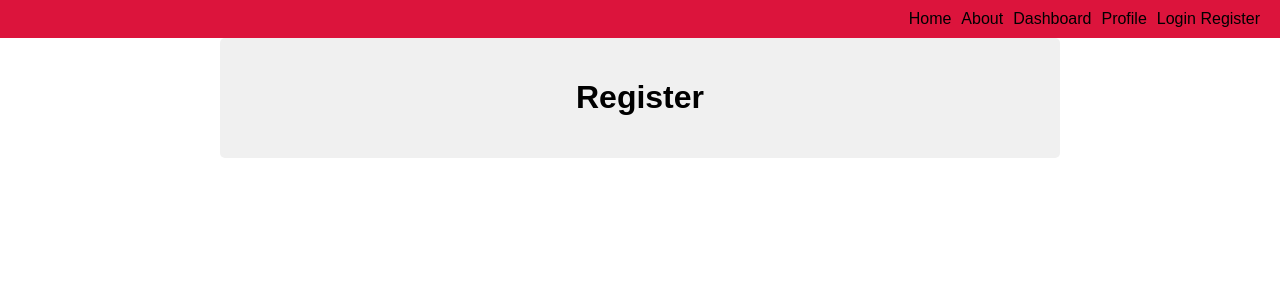
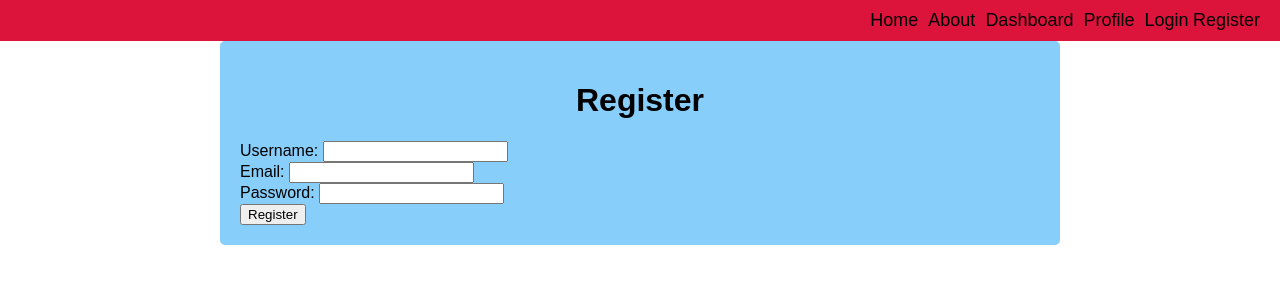
Before and after one commit to danirazzouqa/photographer_website, a PHP site: page /register.php in a window 1280 px wide. Shown: the top 300 px of the page. Run offline with PHP 8.4, Linux system fonts and the light colour scheme.

Commit message:
modifacition

```diff
--- a/Css/style.css
+++ b/Css/style.css
@@ -16,7 +16,7 @@ p {
     max-width: 800px;
     margin: 0 auto;
     padding: 20px;
-    background-color: #f0f0f0;
+    background-color:lightskyblue;
     border-radius: 5px;
 }
 
@@ -52,8 +52,24 @@ nav li {
 a {
     text-decoration: none;
     color: #000;
+    font-size: large;
 }
 
 .register-login {
     font-weight: bold;
 }
+
+.profile img {
+    width: 150px;
+    height: 150px;
+}
+
+.photos-grid {
+    display: grid;
+    grid-template-columns: repeat(4, 1fr);
+    grid-gap: 20px;
+}
+
+.photo {
+    text-align: center;
+}
--- a/register.php
+++ b/register.php
@@ -2,18 +2,42 @@
 session_start();
 require_once 'db_config.php';
 
+$error = []; // array to hold validation errors
+
 if ($_SERVER["REQUEST_METHOD"] == "POST") {
-    $username = $_POST['username'];
-    $password = $_POST['password'];
+    $username = trim($_POST['username']);
+    $email = trim($_POST['email']);
+    $password = trim($_POST['password']);
 
-    // Insert the code for validating and inserting the user's data into the database
-    // ...
+    // Validate username, email and password
+    if (empty($username)) {
+        $error['username'] = "Username is required";
+    }
+    if (empty($email)) {
+        $error['email'] = "Email is required";
+    } elseif (!filter_var($email, FILTER_VALIDATE_EMAIL)) {
+        $error['email'] = "Invalid email format";
+    }
+    if (empty($password)) {
+        $error['password'] = "Password is required";
+    }
 
-    // Assuming you have already defined the $conn variable for the database connection
-    // Execute the necessary database operations using $conn
-    // ...
+    // If validation passes
+    if (empty($error)) {
+        $hashedPassword = password_hash($password, PASSWORD_DEFAULT);
+
+        // SQL statement to insert new user
+        $sql = "INSERT INTO users (username, email, password) VALUES (?, ?, ?)";
+
+        try {
+            $stmt = $pdo->prepare($sql);
+            $stmt->execute([$username, $email, $hashedPassword]);
+            header('Location: login.php'); // redirect to login page after successful registration
+        } catch (PDOException $e) {
+            $error['database'] = "Error: Could not execute $sql. " . $e->getMessage();
+        }
+    }
 }
-
 ?>
 
 <!DOCTYPE html>
@@ -46,9 +70,36 @@ if ($_SERVER["REQUEST_METHOD"] == "POST") {
 
     <div class="container">
         <h1>Register</h1>
-        <!-- Add your registration form here -->
         <form method="POST" action="">
-            <!-- Your form fields and submit button -->
+            <div>
+                <label for="username">Username:</label>
+                <input type="text" id="username" name="username" required>
+                <?php if (isset($error['username'])): ?>
+                    <p><?php echo $error['username']; ?></p>
+                <?php endif; ?>
+            </div>
+
+            <div>
+                <label for="email">Email:</label>
+                <input type="email" id="email" name="email" required>
+                <?php if (isset($error['email'])): ?>
+                    <p><?php echo $error['email']; ?></p>
+                <?php endif; ?>
+            </div>
+
+            <div>
+                <label for="password">Password:</label>
+                <input type="password" id="password" name="password" required>
+                <?php if (isset($error['password'])): ?>
+                    <p><?php echo $error['password']; ?></p>
+                <?php endif; ?>
+            </div>
+
+            <?php if (isset($error['database'])): ?>
+                <p><?php echo $error['database']; ?></p>
+            <?php endif; ?>
+
+            <button type="submit">Register</button>
         </form>
     </div>
 </body>
```
Also changed, not shown: dashboard.php (+23 -23 lines), profile.php (+5 -12 lines), Uploaded_files/346591044_892640748468782_1487132688769595511_n.jpg (renamed from Uploads/346591044_892640748468782_1487132688769595511_n.jpg), Uploaded_files/aa3cf86859ebfe70dc9a87bbbdc4ab63.jpg (added), Uploaded_files/f159bf19384f5ccac7e4fdebb8b1f340.jpg (added).
